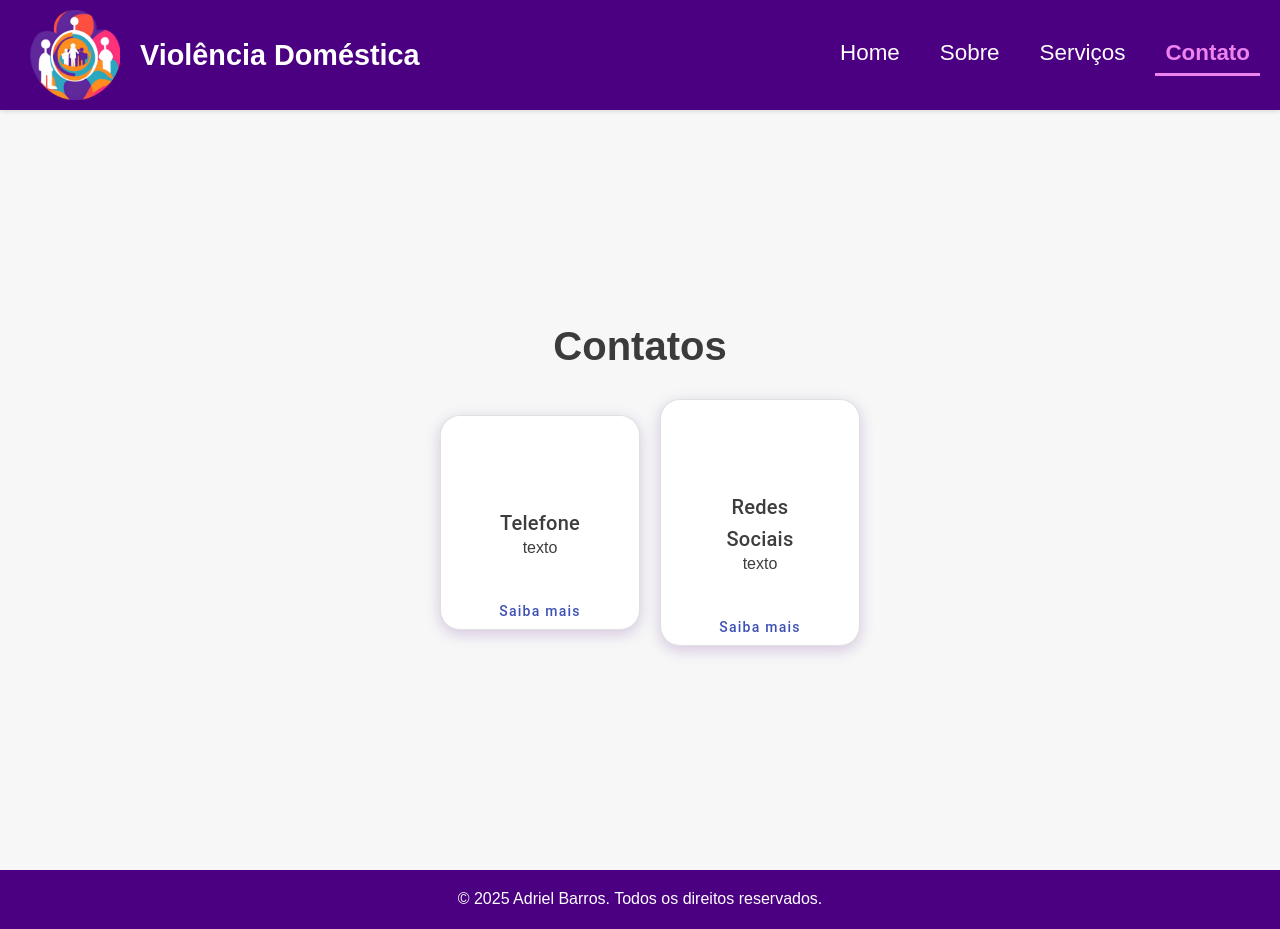
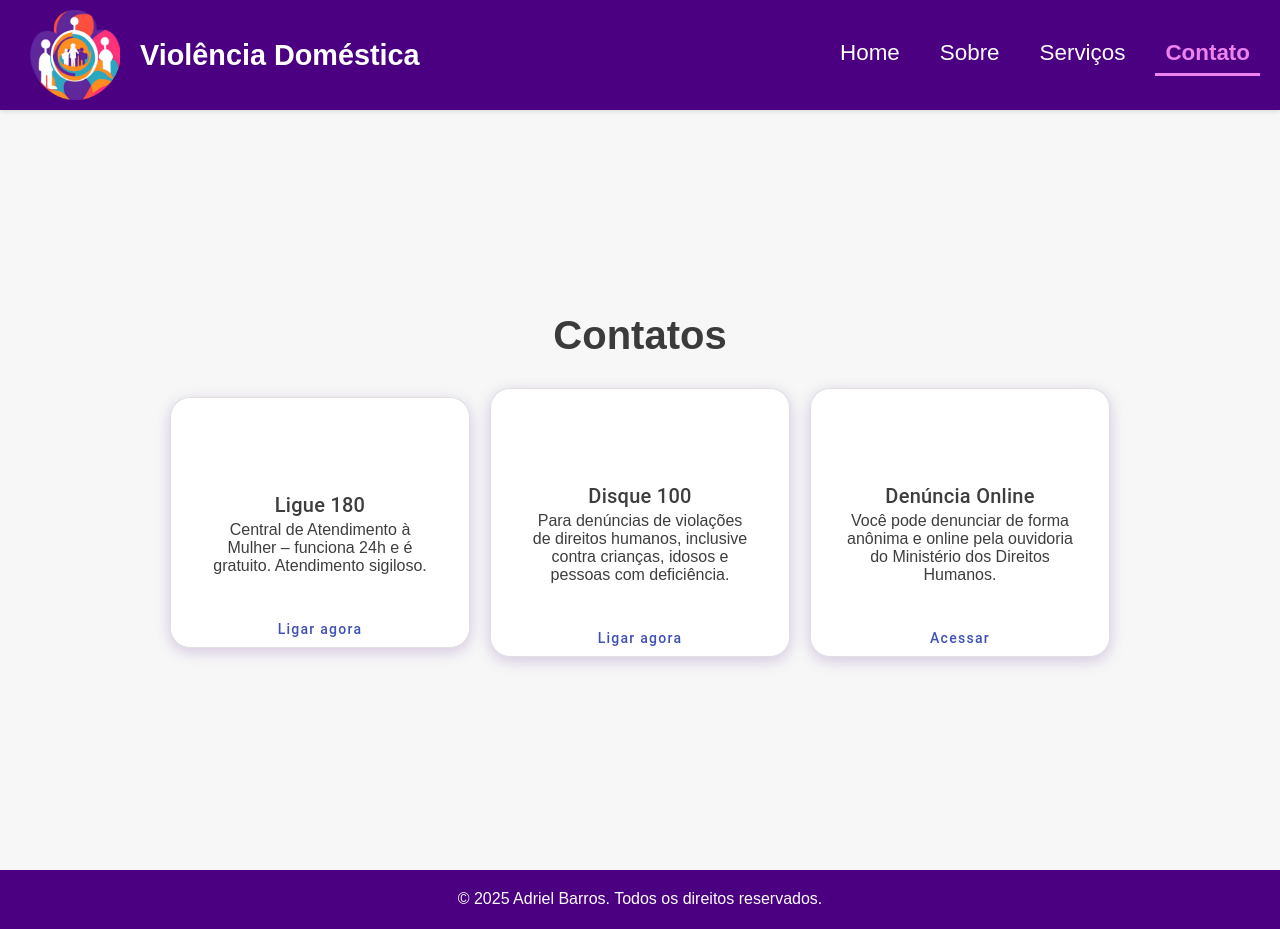
Before and after one commit to Adrielbarr0s/violencia-domestica, an Angular app: page /contato in a window 1280 px wide. Built offline with nearby package versions, Linux system fonts and the light colour scheme.

Commit message:
Implementação de contatos.

```diff
--- a/src/app/component/contato/contato.component.html
+++ b/src/app/component/contato/contato.component.html
@@ -3,7 +3,6 @@
       <h1>Contatos</h1>
     </div>
     <div class="card-container">
-    <br>
 
       <mat-card
         appearance="outlined"
@@ -15,15 +14,15 @@
         (mouseleave)="hoveredCard = null"
       >
         <mat-card-header>
-            <mat-card-title>
-              Telefone
-            </mat-card-title>
+          <mat-card-title>Ligue 180</mat-card-title>
         </mat-card-header>
         <mat-card-content>
-            <p>texto</p>
+          <p>Central de Atendimento à Mulher – funciona 24h e é gratuito. Atendimento sigiloso.</p>
         </mat-card-content>
         <mat-card-actions>
-            <button mat-button color="primary" routerLink="/contato">Saiba mais</button>
+          <a href="tel:180">
+            <button mat-button color="primary">Ligar agora</button>
+          </a>
         </mat-card-actions>
       </mat-card>
 
@@ -37,14 +36,39 @@
         (mouseleave)="hoveredCard = null"
       >
         <mat-card-header>
-            <mat-card-title>Redes Sociais</mat-card-title>
+          <mat-card-title>Disque 100</mat-card-title>
         </mat-card-header>
         <mat-card-content>
-            <p>texto</p>
+          <p>Para denúncias de violações de direitos humanos, inclusive contra crianças, idosos e pessoas com deficiência.</p>
         </mat-card-content>
         <mat-card-actions>
-            <button mat-button color="primary" routerLink="/contato">Saiba mais</button>
+          <a href="tel:100">
+            <button mat-button color="primary">Ligar agora</button>
+          </a>
         </mat-card-actions>
       </mat-card>
+
+      <mat-card
+        appearance="outlined"
+        class="card"
+        [class.hovering]="hoveredCard === 3 && selectedCard !== 3"
+        [class.selected]="selectedCard === 3"
+        (click)="toggleCard(3)"
+        (mouseenter)="hoveredCard = 3"
+        (mouseleave)="hoveredCard = null"
+      >
+        <mat-card-header>
+          <mat-card-title>Denúncia Online</mat-card-title>
+        </mat-card-header>
+        <mat-card-content>
+          <p>Você pode denunciar de forma anônima e online pela ouvidoria do Ministério dos Direitos Humanos.</p>
+        </mat-card-content>
+        <mat-card-actions>
+          <a href="https://www.gov.br/mdh/pt-br/ondh" target="_blank">
+            <button mat-button color="primary">Acessar</button>
+          </a>
+        </mat-card-actions>
+      </mat-card>
+
     </div>
   </section>
--- a/src/app/component/contato/contato.component.scss
+++ b/src/app/component/contato/contato.component.scss
@@ -119,4 +119,6 @@ mat-card {
     color: rgba(0, 0, 0, 0.76); // Define a cor do texto
     transition: transform 0.3s ease-in-out; // Adiciona uma transição suave ao transformar o card
     cursor: pointer; // Define o cursor como "pointer" ao passar o mouse
+    flex: 1 1 250px;
+    max-width: 300px;
 }
--- a/src/app/component/sobre/sobre.component.html
+++ b/src/app/component/sobre/sobre.component.html
@@ -16,7 +16,6 @@
             <mat-card-header>
                 <mat-card-title>Quem pode ser vítima de violência doméstica?</mat-card-title>
             </mat-card-header>
-            <hr class="card-divider" />
             <mat-card-content>
                 <p>Esse tipo de violência pode afetar <strong>crianças, adolescentes, mulheres e idosos</strong>, sendo que, na maioria dos casos, os agressores são familiares próximos das vítimas. Um dos principais fatores que contribuem para a <strong>violência física</strong>, como espancamentos, é o comportamento agressivo e instável do agressor, que tem dificuldade em lidar com frustrações do dia a dia e problemas no convívio familiar.</p>
             </mat-card-content>
```
Lines whose indentation alone changed are shown as unchanged.
